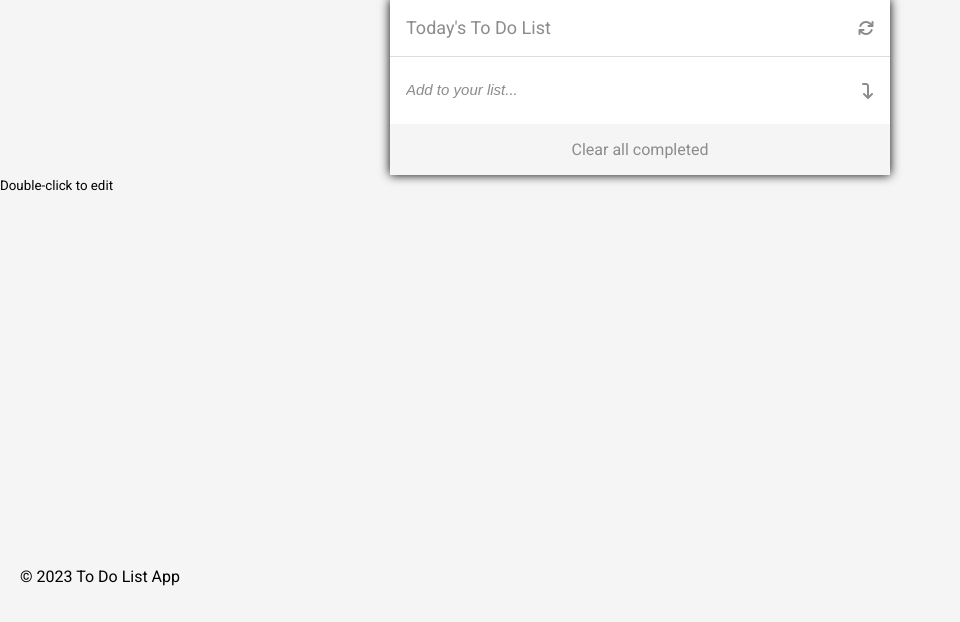
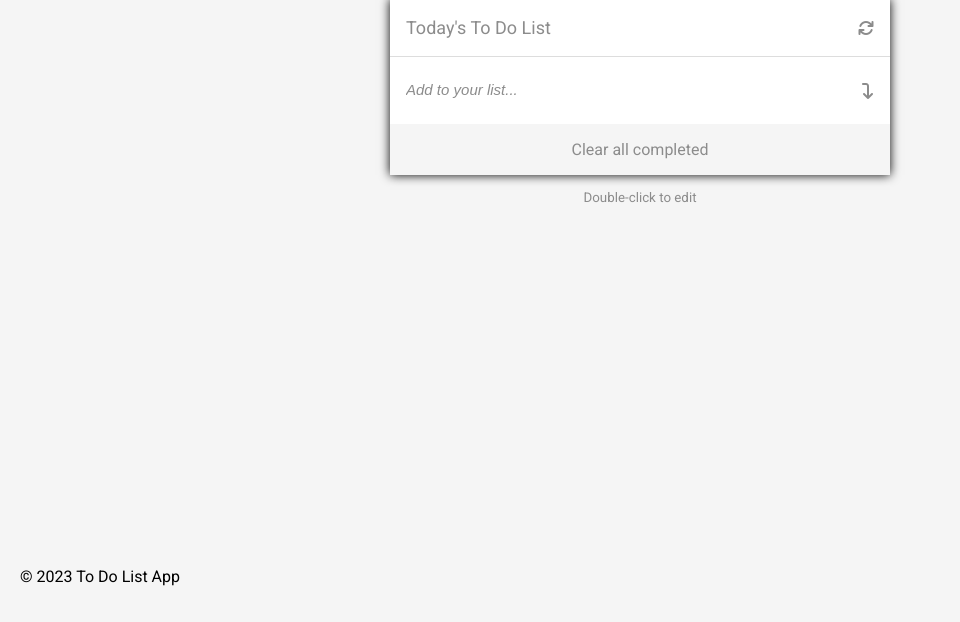
Before and after one commit to MussieTeka/To-Do-List, a website built with webpack: page src/index.html in a window 1280 px wide. Shown: the part 188-810 px from the top of the page, without its empty margins (0-960 px from the left). Built offline with nearby package versions, Linux system fonts and the light colour scheme.

Commit message:
Add updated CSS file.

```diff
--- a/src/style.css
+++ b/src/style.css
@@ -136,3 +136,15 @@ footer {
   bottom: 10px;
   left: 20px;
 }
+
+li.selected {
+  background-color: #fff4d4;
+}
+
+small {
+  display: flex;
+  justify-content: center;
+  text-align: left;
+  margin-top: 15px;
+  color: #8c8c8c;
+}
```
